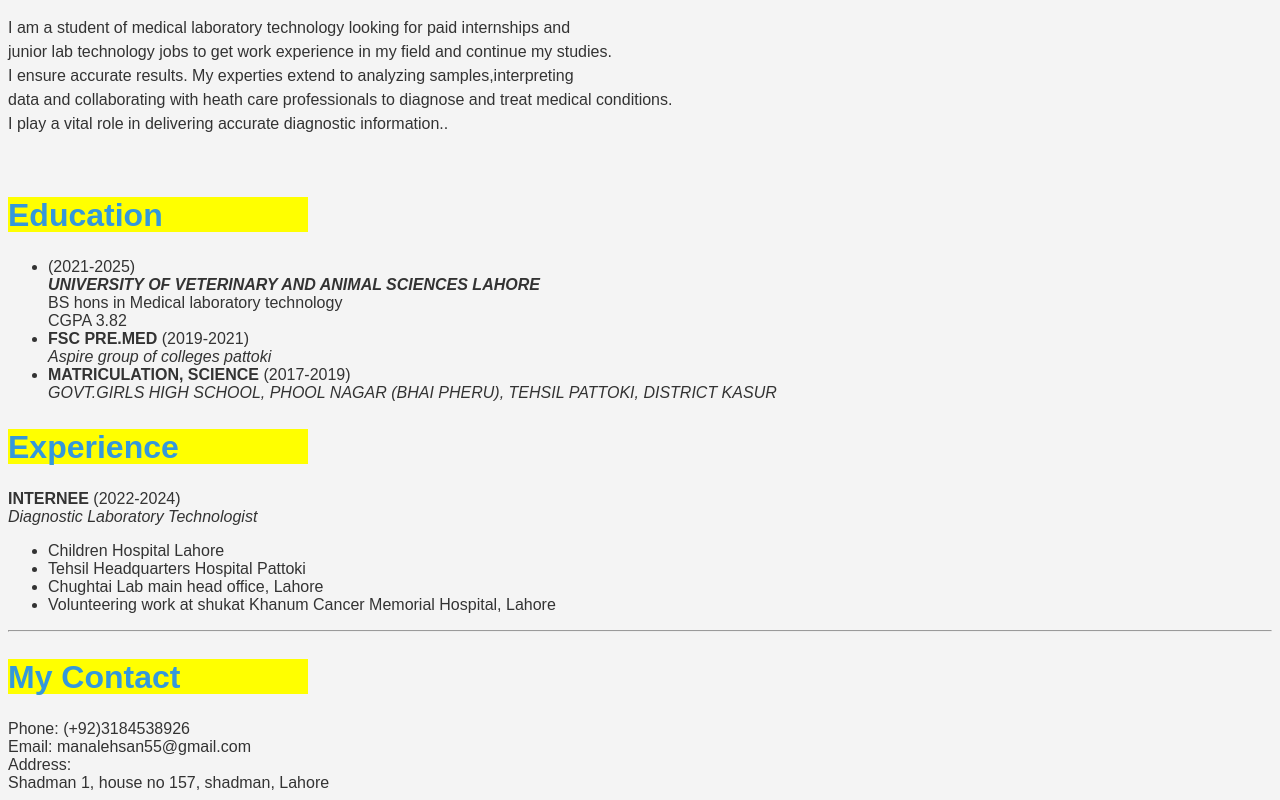
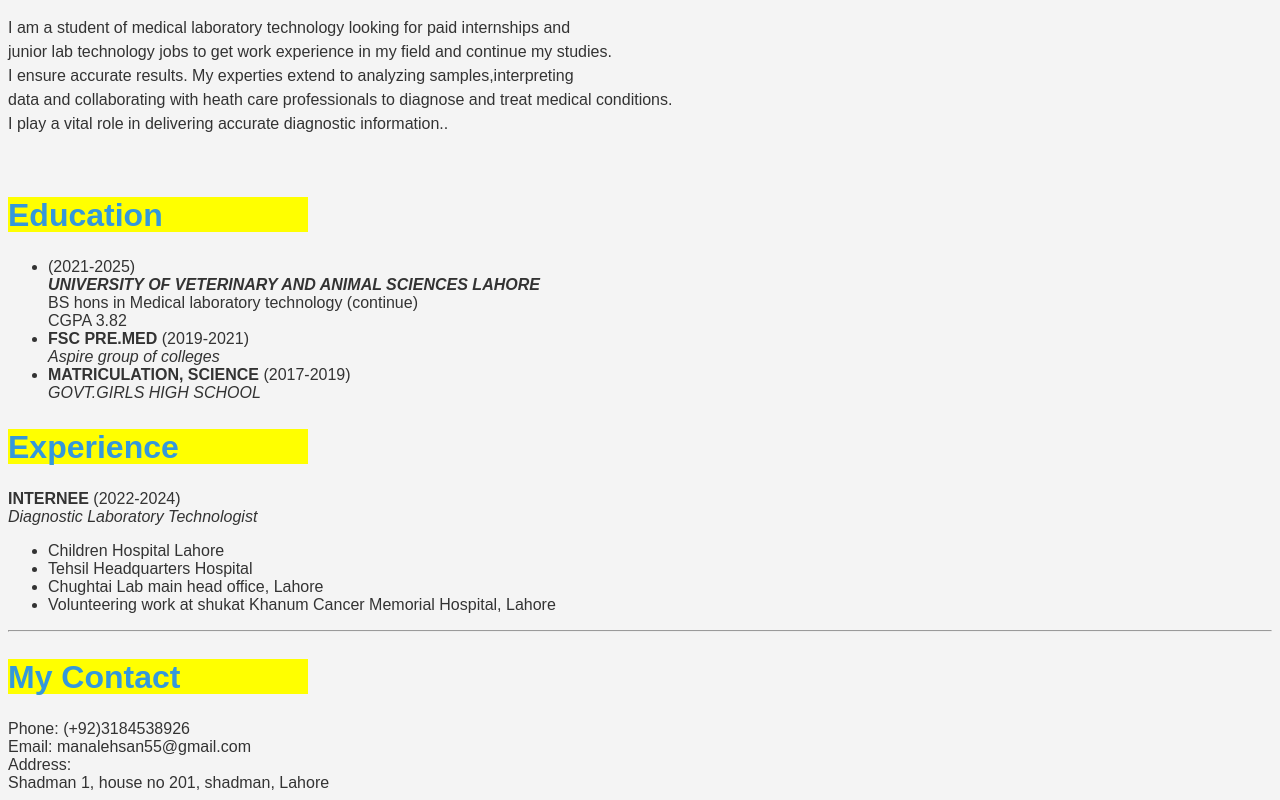
Before and after one commit to Manal-Ahsan/HW-Assignments, a plain HTML site: page Hw1CV.html in a window 1280 px wide. Shown: the part 892-1692 px from the top of the page. Drawn offline with Linux system fonts and the light colour scheme.

Commit message:
Update Hw1CV.html

```diff
--- a/Hw1CV.html
+++ b/Hw1CV.html
@@ -63,18 +63,18 @@
             <br>
             <cite><b>UNIVERSITY OF VETERINARY AND ANIMAL SCIENCES LAHORE</b></cite>
             <br>
-            BS hons in Medical laboratory technology
+            BS hons in Medical laboratory technology (continue)
             <br>
                 CGPA 3.82</li>
         <li><b>FSC PRE.MED</b>
             (2019-2021)
             <br>
-            <cite>Aspire group of colleges pattoki</cite>
+            <cite>Aspire group of colleges </cite>
             <br></li>
         <li><b>MATRICULATION, SCIENCE</b>
             (2017-2019)
             <br>
-            <cite>GOVT.GIRLS HIGH SCHOOL, PHOOL NAGAR (BHAI PHERU), TEHSIL PATTOKI, DISTRICT KASUR</cite>
+            <cite>GOVT.GIRLS HIGH SCHOOL</cite>
             <br></li>
     </ul>
 
@@ -84,7 +84,7 @@
         <em>Diagnostic Laboratory Technologist</em>
         <ul>
             <li>Children Hospital Lahore</li>
-            <li>Tehsil Headquarters Hospital Pattoki</li>
+            <li>Tehsil Headquarters Hospital </li>
             <li>Chughtai Lab main head office, Lahore</li>
             <li>Volunteering work at shukat Khanum Cancer Memorial Hospital, Lahore</li>
         </ul>
@@ -94,7 +94,7 @@
     Phone: (+92)3184538926<br>
     Email: manalehsan55@gmail.com
     <br>
-    Address:<address>Shadman 1, house no 157, shadman, Lahore</address>
+    Address:<address>Shadman 1, house no 201, shadman, Lahore</address>
 
     </body>
     </html>
```
